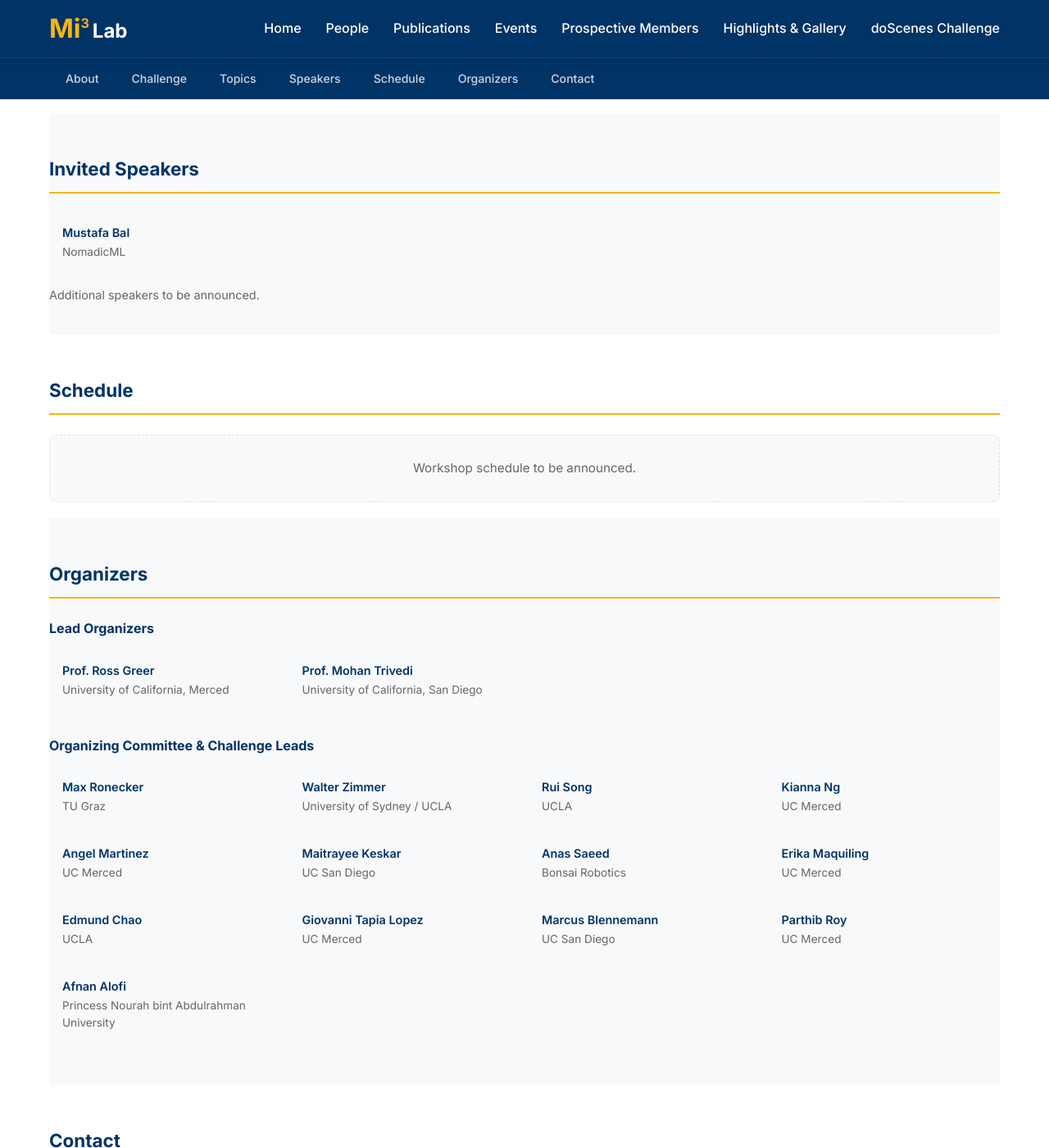
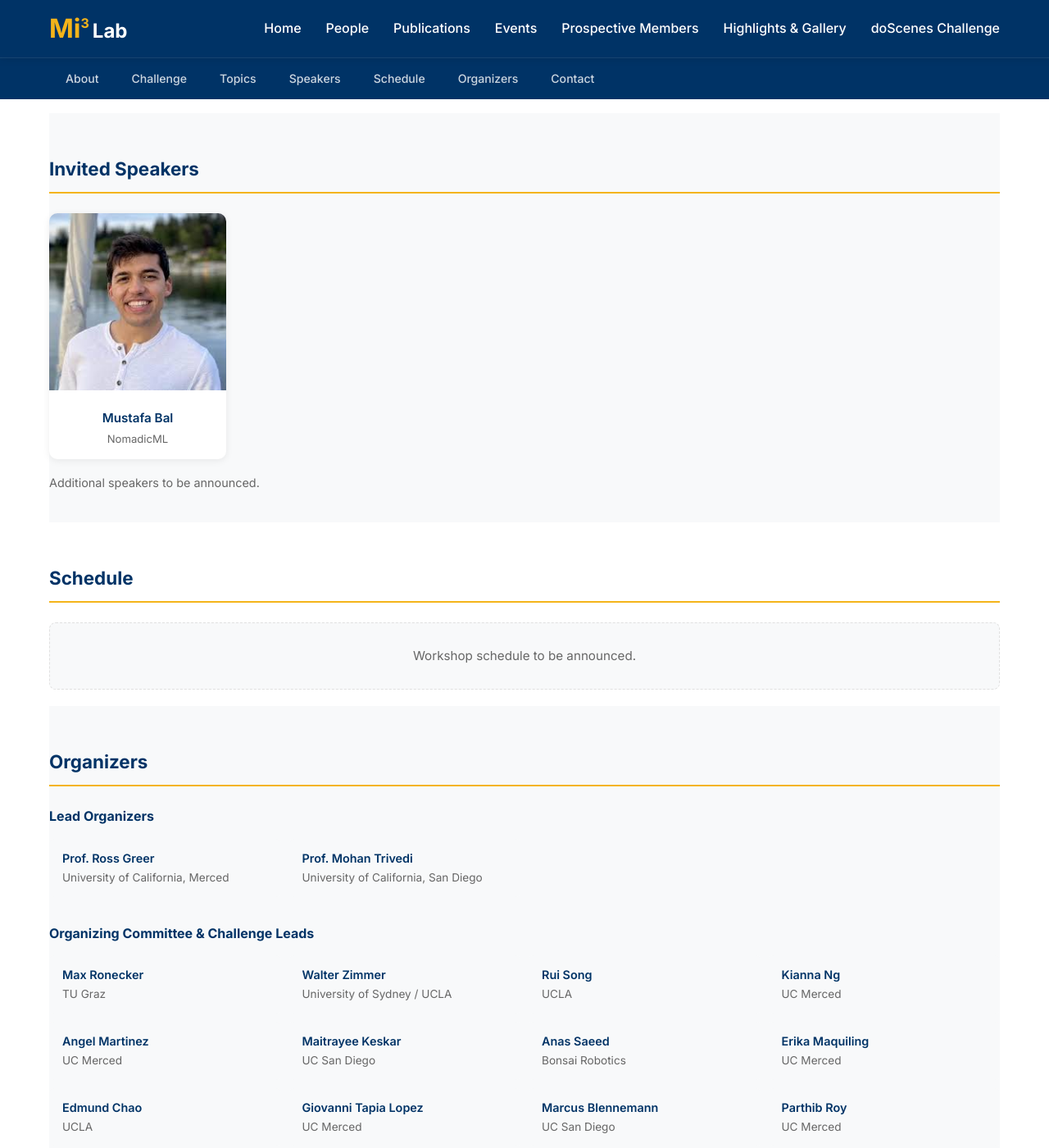
Before and after one commit to Mi3-Lab/mi3-lab.github.io, a Jekyll site: the page built from vl-iiv-2026.html, in a window 1280 px wide and 1400 px high, scrolled down 1508 px. Shown: the whole window at 82% size. Built offline with Jekyll 4.4.1, drawn with Linux system fonts in a browser that asks for light colours.

Commit message:
Add Mustafa Bal photo and speaker card styling
Fix missing .jpg extension, display speaker with photo card
with hover effect on the speakers section.

Co-Authored-By: Claude Sonnet 4.6 <noreply@anthropic.com>

```diff
--- a/vl-iiv-2026.html
+++ b/vl-iiv-2026.html
@@ -154,6 +154,44 @@ title: VL-IIV 2026 Workshop
   font-size: 0.95rem;
   color: var(--text-color);
 }
+
+.speaker-grid {
+  display: grid;
+  grid-template-columns: repeat(auto-fill, minmax(200px, 1fr));
+  gap: 20px;
+  margin-bottom: 16px;
+}
+.speaker-card {
+  background: white;
+  border-radius: 10px;
+  box-shadow: 0 2px 10px rgba(0,0,0,0.07);
+  overflow: hidden;
+  text-align: center;
+  transition: transform var(--transition), box-shadow var(--transition);
+}
+.speaker-card:hover {
+  transform: translateY(-3px);
+  box-shadow: 0 6px 20px rgba(0,0,0,0.12);
+}
+.speaker-card img {
+  width: 100%;
+  aspect-ratio: 1/1;
+  object-fit: cover;
+  object-position: top;
+}
+.speaker-card-info {
+  padding: 14px 12px;
+}
+.speaker-card-info .speaker-name {
+  font-weight: 600;
+  color: var(--primary-color);
+  font-size: 0.95rem;
+}
+.speaker-card-info .speaker-org {
+  color: var(--text-light);
+  font-size: 0.82rem;
+  margin-top: 3px;
+}
 </style>
 
 <div class="workshop-hero">
@@ -222,13 +260,16 @@ title: VL-IIV 2026 Workshop
 
   <section class="workshop-section" id="speakers">
     <h2>Invited Speakers</h2>
-    <div class="organizer-list">
-      <div class="organizer-card">
-        <div class="org-name">Mustafa Bal</div>
-        <div class="org-affil">NomadicML</div>
+    <div class="speaker-grid">
+      <div class="speaker-card">
+        <img src="/assets/images/people/mustafa.jpg" alt="Mustafa Bal">
+        <div class="speaker-card-info">
+          <div class="speaker-name">Mustafa Bal</div>
+          <div class="speaker-org">NomadicML</div>
+        </div>
       </div>
     </div>
-    <p style="margin-top: 16px; color: var(--text-light); font-size: 0.9rem;">Additional speakers to be announced.</p>
+    <p style="color: var(--text-light); font-size: 0.9rem;">Additional speakers to be announced.</p>
   </section>
 
   <section class="workshop-section" id="schedule">
```
Also changed, not shown: assets/images/people/mustafa.jpg (added).
